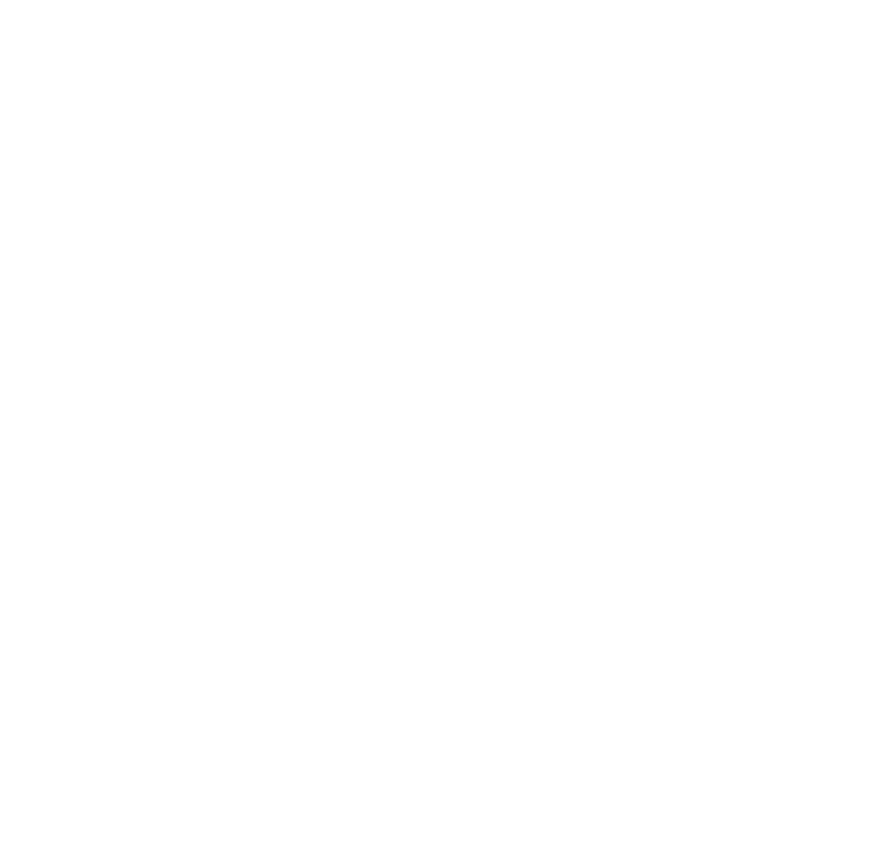
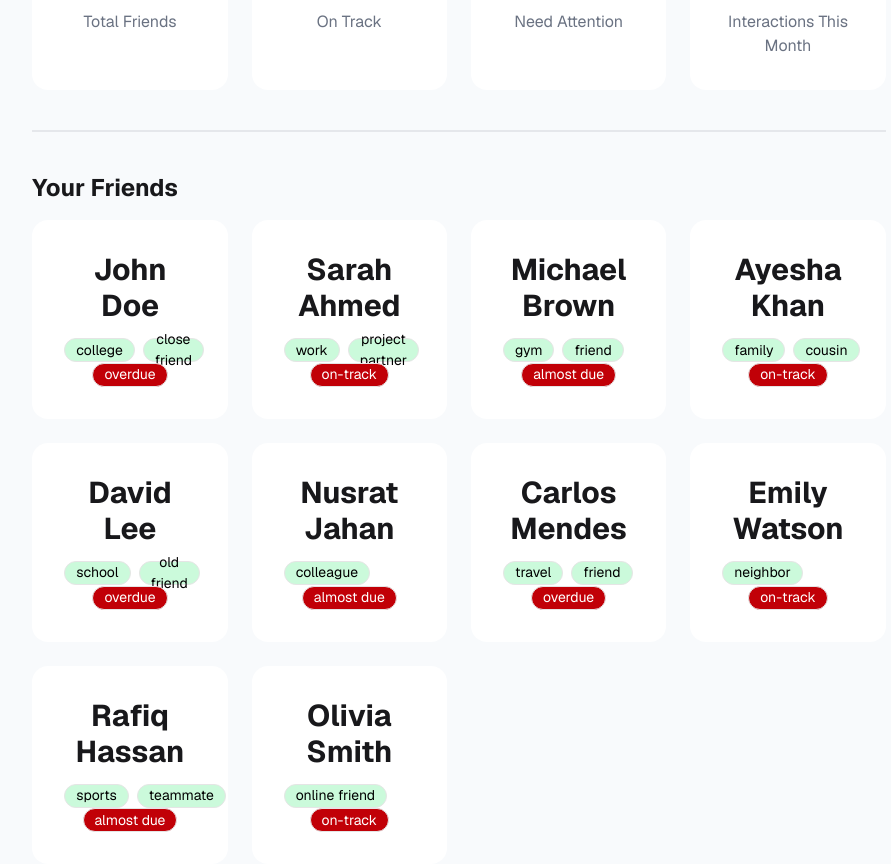
Before and after one commit to ZunaedAfif10/Keen-Keeper, a Next.js app: page / in a window 1280 px wide. Shown: the part 440-1304 px from the top of the page, without its empty margins (181-1072 px from the left). Before the commit the page ends 800 px from the top, so only its background shows below. Built offline with nearby package versions, Linux system fonts and the light colour scheme.

Commit message:
added header,info and initiated friends section

```diff
--- /dev/null
+++ b/public/friends.json
@@ -0,0 +1,122 @@
+[
+  {
+    "id": 1,
+    "name": "John Doe",
+    "picture": "https://example.com/photo1.jpg",
+    "email": "john@example.com",
+    "days_since_contact": 12,
+    "status": "overdue",
+    "tags": ["college", "close friend"],
+    "bio": "Met in university. Love hiking together.",
+    "goal": 14,
+    "next_due_date": "2025-07-20"
+  },
+  {
+    "id": 2,
+    "name": "Sarah Ahmed",
+    "picture": "https://example.com/photo2.jpg",
+    "email": "sarah.ahmed@example.com",
+    "days_since_contact": 3,
+    "status": "on-track",
+    "tags": ["work", "project partner"],
+    "bio": "Worked together on multiple software projects.",
+    "goal": 7,
+    "next_due_date": "2025-07-10"
+  },
+  {
+    "id": 3,
+    "name": "Michael Brown",
+    "picture": "https://example.com/photo3.jpg",
+    "email": "michael.brown@example.com",
+    "days_since_contact": 25,
+    "status": "almost due",
+    "tags": ["gym", "friend"],
+    "bio": "Gym buddy and weekend football player.",
+    "goal": 21,
+    "next_due_date": "2025-06-30"
+  },
+  {
+    "id": 4,
+    "name": "Ayesha Khan",
+    "picture": "https://example.com/photo4.jpg",
+    "email": "ayesha.khan@example.com",
+    "days_since_contact": 1,
+    "status": "on-track",
+    "tags": ["family", "cousin"],
+    "bio": "Cousin living in the same city.",
+    "goal": 10,
+    "next_due_date": "2025-07-05"
+  },
+  {
+    "id": 5,
+    "name": "David Lee",
+    "picture": "https://example.com/photo5.jpg",
+    "email": "david.lee@example.com",
+    "days_since_contact": 18,
+    "status": "overdue",
+    "tags": ["school", "old friend"],
+    "bio": "School friend from high school days.",
+    "goal": 30,
+    "next_due_date": "2025-08-01"
+  },
+  {
+    "id": 6,
+    "name": "Nusrat Jahan",
+    "picture": "https://example.com/photo6.jpg",
+    "email": "nusrat.jahan@example.com",
+    "days_since_contact": 6,
+    "status": "almost due",
+    "tags": ["colleague"],
+    "bio": "Colleague from current workplace.",
+    "goal": 12,
+    "next_due_date": "2025-07-12"
+  },
+  {
+    "id": 7,
+    "name": "Carlos Mendes",
+    "picture": "https://example.com/photo7.jpg",
+    "email": "carlos.mendes@example.com",
+    "days_since_contact": 40,
+    "status": "overdue",
+    "tags": ["travel", "friend"],
+    "bio": "Met during a backpacking trip in Europe.",
+    "goal": 60,
+    "next_due_date": "2025-09-01"
+  },
+  {
+    "id": 8,
+    "name": "Emily Watson",
+    "picture": "https://example.com/photo8.jpg",
+    "email": "emily.watson@example.com",
+    "days_since_contact": 9,
+    "status": "on-track",
+    "tags": ["neighbor"],
+    "bio": "Neighbor and occasional dinner companion.",
+    "goal": 15,
+    "next_due_date": "2025-07-18"
+  },
+  {
+    "id": 9,
+    "name": "Rafiq Hassan",
+    "picture": "https://example.com/photo9.jpg",
+    "email": "rafiq.hassan@example.com",
+    "days_since_contact": 14,
+    "status": "almost due",
+    "tags": ["sports", "teammate"],
+    "bio": "Football team teammate.",
+    "goal": 20,
+    "next_due_date": "2025-07-25"
+  },
+  {
+    "id": 10,
+    "name": "Olivia Smith",
+    "picture": "https://example.com/photo10.jpg",
+    "email": "olivia.smith@example.com",
+    "days_since_contact": 2,
+    "status": "on-track",
+    "tags": ["online friend"],
+    "bio": "Met through an online community.",
+    "goal": 8,
+    "next_due_date": "2025-07-08"
+  }
+]
--- a/src/app/layout.js
+++ b/src/app/layout.js
@@ -16,7 +16,7 @@
       lang="en"
       className={geist.className}
     >
-      <body className="min-h-full flex flex-col">
+      <body className="min-h-full flex flex-col bg-[#F8FAFC]">
         <Navbar></Navbar>
         {children}
         </body>
--- a/src/app/page.jsx
+++ b/src/app/page.jsx
@@ -1,7 +1,13 @@
+import { Friends } from "@/components/Friends/Friends";
+import { Header } from "@/components/Header/Header";
+import { Info } from "@/components/Info/Info";
+
 export default function Home() {
   return (
     <div>
-
+        <Header></Header>
+        <Info></Info>
+        <Friends></Friends>
     </div>
   );
 }
--- /dev/null
+++ b/src/components/Friend/Friend.jsx
@@ -0,0 +1,18 @@
+import React from 'react'
+
+export const Friend = ({friend}) => {
+//   console.log(friend);
+    return (
+    <div className='p-8 bg-white rounded-2xl text-center'>
+            <h3 className='font-bold text-3xl pb-3.5'>{friend.name}</h3>
+            <div className='flex gap-2'>
+                {
+                    friend.tags.map((tag,ind)=>
+                        <div key={ind} className="badge badge-soft bg-[#CBFADB] rounded-full text-black">{tag}</div>
+                    )
+                }
+            </div>
+            <div className="badge badge-soft bg-red-700 rounded-full text-white">{friend.status}</div>
+        </div>
+  )
+}
--- /dev/null
+++ b/src/components/Friends/Friends.jsx
@@ -0,0 +1,29 @@
+'use client'
+import React, { useEffect, useState } from 'react'
+import { Friend } from '../Friend/Friend';
+
+
+export const Friends = () => {
+    const [friends, setFriends] = useState([]);
+    useEffect(() => {
+        fetch("/friends.json")
+            .then((res) => res.json())
+            .then((data) => {
+                setFriends(data);
+            });
+    }, []);
+
+    // console.log(friends);
+    return (
+        <div className='max-w-4/6 mx-auto'>
+            <h4 className='font-bold text-2xl pb-4'>Your Friends</h4>
+            <div className='lg:grid grid-cols-4 gap-6'>
+            {
+                friends.map(friend=>
+                    <Friend key={friend.id} friend={friend}></Friend>
+                )
+            }
+            </div>
+        </div>
+    )
+}
--- /dev/null
+++ b/src/components/Header/Header.jsx
@@ -0,0 +1,13 @@
+import React from 'react'
+import { FaPlus } from 'react-icons/fa'
+
+export const Header = () => {
+  return (
+    <div className='text-center'>
+        <h2 className='font-extrabold text-5xl lg:pb-4'>Friends to keep close in your life</h2>
+        <p className='text-gray-500'>Your personal shelf of meaningful connections. Browse, tend, and nurture <br /> the
+relationships that matter most.</p>
+        <button className='btn bg-green-900 text-white lg:mt-8'><FaPlus />Add a Friend</button>
+    </div>
+  )
+}
--- /dev/null
+++ b/src/components/Info/Info.jsx
@@ -0,0 +1,26 @@
+import React from 'react'
+
+export const Info = () => {
+  return (<>
+    <div className='pt-10 max-w-4/6 lg:grid grid-cols-4 gap-6 mx-auto text-center'>
+        <div className='p-8 bg-white rounded-2xl'>
+            <h3 className='font-bold text-3xl pb-3.5'>10</h3>
+            <p className='text-gray-500'>Total Friends</p>
+        </div>
+        <div className='p-8 bg-white rounded-2xl'>
+            <h3 className='font-bold text-3xl pb-3.5'>3</h3>
+            <p className='text-gray-500'>On Track</p>
+        </div>
+        <div className='p-8 bg-white rounded-2xl'>
+            <h3 className='font-bold text-3xl pb-3.5'>6</h3>
+            <p className='text-gray-500'>Need Attention</p>
+        </div>
+        <div className='p-8 bg-white rounded-2xl'>
+            <h3 className='font-bold text-3xl pb-3.5'>12</h3>
+            <p className='text-gray-500'>Interactions This Month</p>
+        </div>
+    </div>
+    <hr className='max-w-4/6 border border-gray-200 mx-auto lg:my-10' />
+  </>
+  )
+}
--- a/src/components/Navbar/Navbar.jsx
+++ b/src/components/Navbar/Navbar.jsx
@@ -7,7 +7,7 @@
 export const Navbar = () => {
     const [active, setActive] = useState('home');
     return (
-        <div className="navbar bg-base-100 shadow-sm">
+        <div className="navbar bg-base-100 shadow-sm lg:mb-20">
             <div className="navbar-start lg:pl-40">
                 <a className="btn btn-ghost text-xl"><span className='font-bold'>Keen<span className='text-[#244D3F]'>Keeper</span>
                 </span>
```
